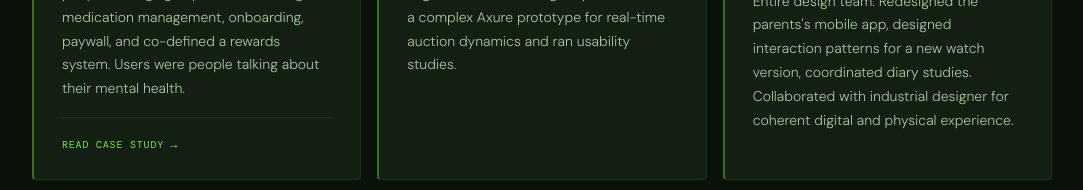
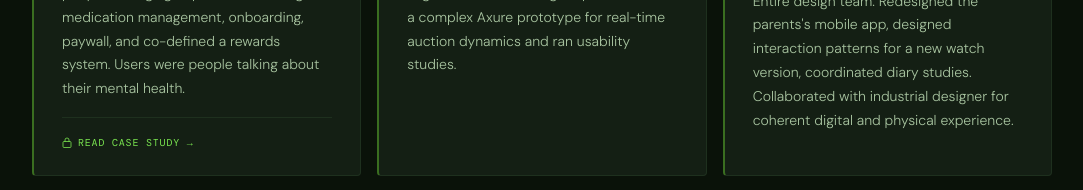
Before and after one commit to jo-kam/joanna-portfolio, a React (Vite) app: page / in a window 1280 px wide. Shown: the part 3400-3590 px from the top of the page, without its empty margins (98-1181 px from the left). Built offline with nearby package versions, Linux system fonts and the light colour scheme.

Commit message:
Add lock icon to case study button

```diff
--- a/src/App.jsx
+++ b/src/App.jsx
@@ -403,8 +403,11 @@ function ProjectCard({ project, index }) {
                 textTransform: "uppercase",
                 display: "flex", alignItems: "center", gap: 6,
               }}>
-                Read case study
-                <span style={{ fontSize: 12 }}>→</span>
+                <svg width="10" height="11" viewBox="0 0 10 11" fill="none" xmlns="http://www.w3.org/2000/svg">
+                  <rect x="1" y="4.5" width="8" height="6" rx="1" stroke="#7AE650" strokeWidth="0.8"/>
+                  <path d="M3 4.5V3a2 2 0 0 1 4 0v1.5" stroke="#7AE650" strokeWidth="0.8" strokeLinecap="round"/>
+                </svg>
+                Read case study →
               </span>
             </div>
           )}
```
